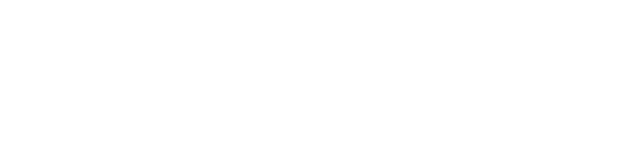
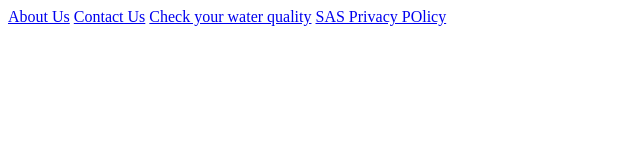
Before and after one commit to mikef80/CACompany_Home_Page, a plain HTML site: page index.html in a window 1280 px wide. Shown: the whole page, without its empty margins (0-640 px from the left). Drawn offline with Linux system fonts and the light colour scheme.

Commit message:
adding top menu items

```diff
--- a/index.html
+++ b/index.html
@@ -1,11 +1,21 @@
 <!DOCTYPE html>
-
 <html>
   <head>
     <link rel="shortcut icon" href="favicon.ico" type="image/x-icon">
   </head>
 
   <body>
+    <nav>
+      <div id="top_left_menu">
+        <a href="#">About Us</a>
+        <a href="#">Contact Us</a>
+        <a href="#">Check your water quality</a>
+        <a href="#">SAS Privacy POlicy</a>
+      </div>
+      <div id="top_right_menu">
+
+      </div>
+    </nav>
 
   </body>
 </html>
```
